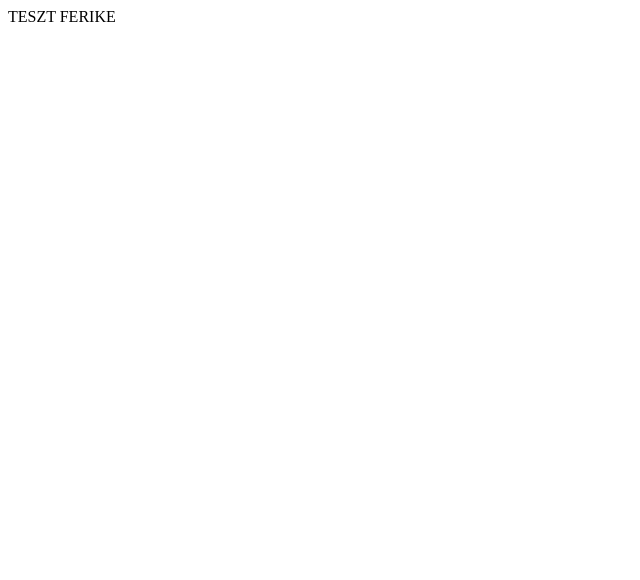
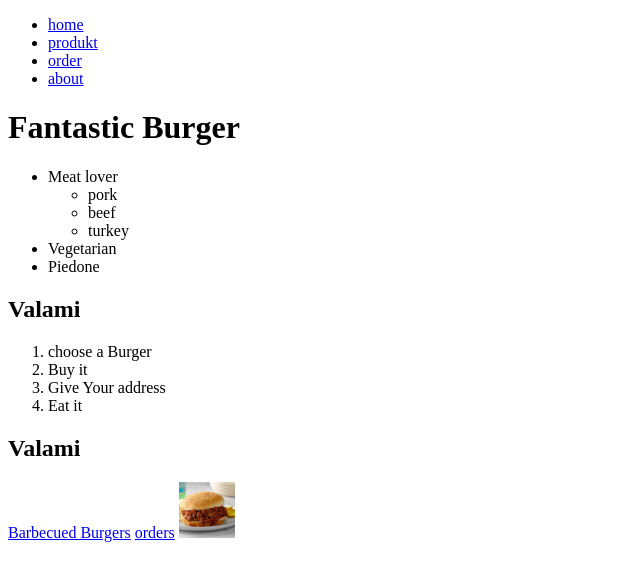
Before and after one commit to Ferike83/ferike83.github.io, a plain HTML site: page index.html in a window 1280 px wide. Shown: the whole page, without its empty margins (0-640 px from the left). Drawn offline with Linux system fonts and the light colour scheme.

Commit message:
second commit

```diff
--- a/index.html
+++ b/index.html
@@ -1,12 +1,53 @@
 <!DOCTYPE html>
-<html lang="hu">
+<html lang="en">
 <head>
     <meta charset="UTF-8">
     <meta http-equiv="X-UA-Compatible" content="IE=edge">
     <meta name="viewport" content="width=device-width, initial-scale=1.0">
-    <title>Ferike oldala</title>
+    <title>Egy szuper oldal</title>
 </head>
 <body>
-    TESZT FERIKE
+    <ul>
+        <li>
+            <a href="/">home</a>
+        </li>
+        <li><a href="/pages/prudukt.html">produkt</a>
+        </li>
+        <li><a href="/pages/order.html">order</a>
+        </li>
+        <li>
+            <a href="/about.html">about</a>
+        </li>
+    </ul>
+    <h1>Fantastic Burger</h1>
+    <ul>
+        <li>Meat lover
+            <ul><li>pork</li>
+                <li>beef</li>
+                <li>turkey</li>
+            </ul>
+
+        </li>
+        <li>Vegetarian</li>
+        <li>Piedone</li>
+    </ul>
+
+    <h2>Valami</h2>
+    <ol><li>choose a Burger</li>
+    <li>Buy it</li>
+<li>Give Your address</li>
+<li>Eat it</li>
+</ol>
+
+   <h2>Valami
+   </h2>
+
+
+    <a href="https://www.tasteofhome.com/recipes/sloppy-joes-sandwiches/">Barbecued Burgers</a>
+    <a href="pages/order.html">orders</a>
+   <a target="_blank" href="https://www.tasteofhome.com/recipes/sloppy-joes-sandwiches/">
+          <img width="56" src="img/hamburger.jpg" alt="tasty Burger">
+   </a>
+
 </body>
 </html>
```
Also changed, not shown: about.html (added, +59 -0 lines), pages/order.html (added, +26 -0 lines), pages/prudukt.html (added, +24 -0 lines), img/hamburger.jpg (added).
